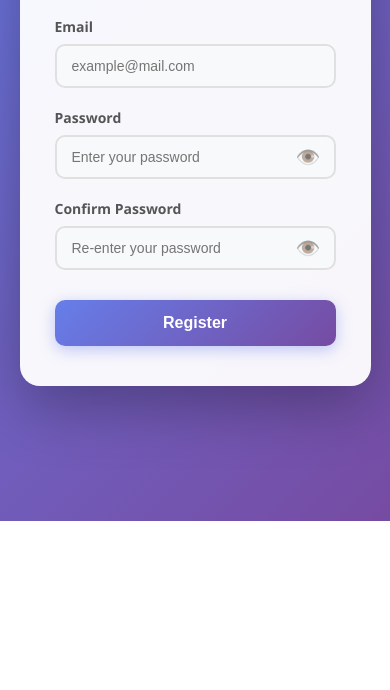
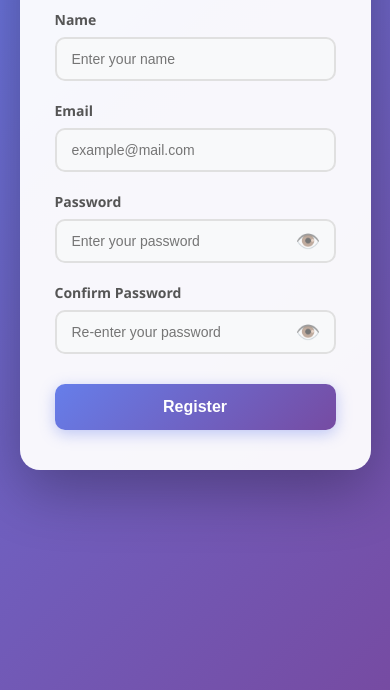
Before and after one commit to moudy-wold/registration-form-app, a plain HTML site: page index.html in a window 390 px wide. Shown: the part 323-1013 px from the top of the page. Before the commit the page ends 844 px from the top, so only its background shows below. Drawn offline with Linux system fonts and the light colour scheme.

```diff
--- a/styles/style.css
+++ b/styles/style.css
@@ -16,6 +16,12 @@
   position: relative;
 }
 
+@media (max-width: 500px) {
+  body {
+    min-height: 120vh;
+  }
+}
+
 .container {
   background: rgba(255, 255, 255, 0.95);
   padding: 40px 35px;
@@ -27,7 +33,6 @@
   z-index: 1;
   animation: fadeIn 0.5s ease-in-out;
 }
-
 @keyframes fadeIn {
   from {
     opacity: 0;
```
